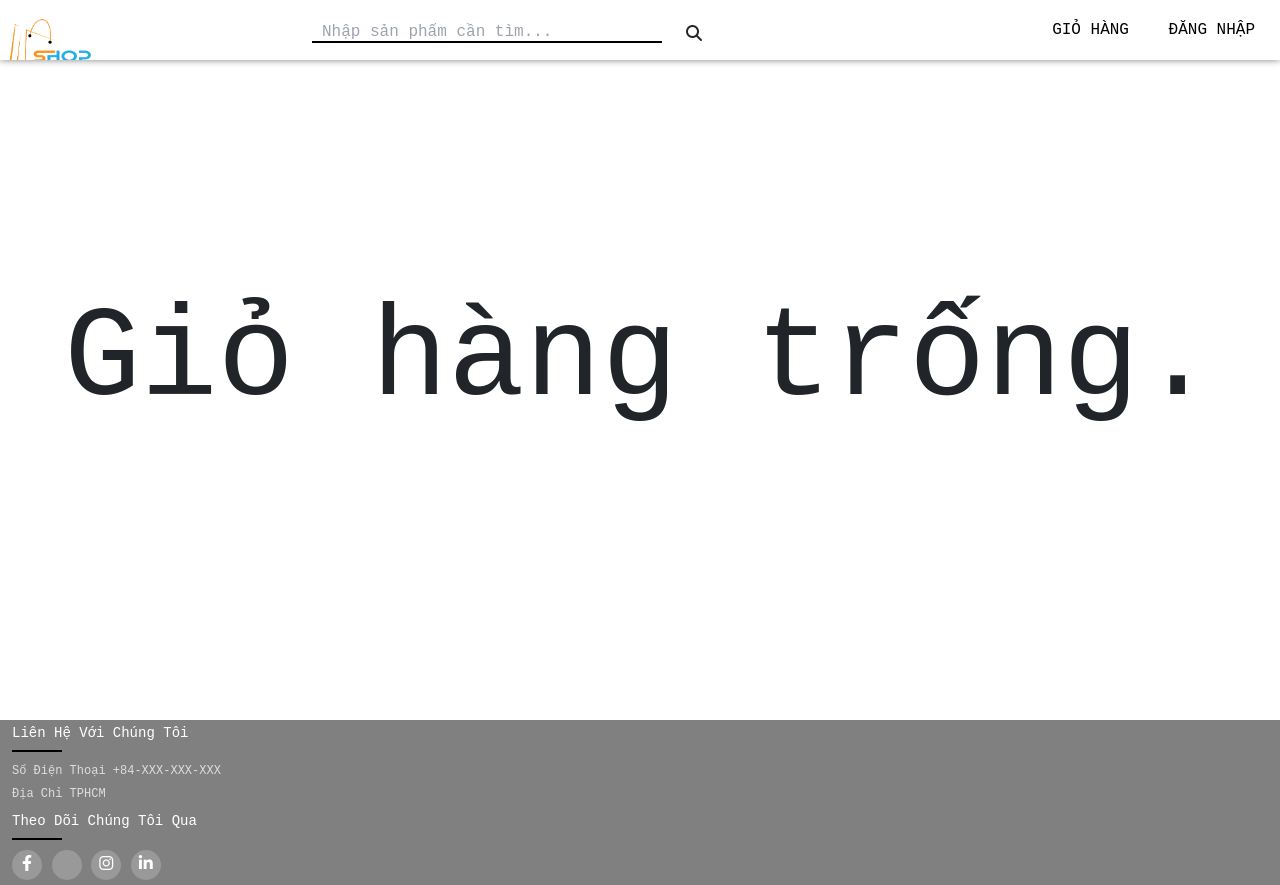
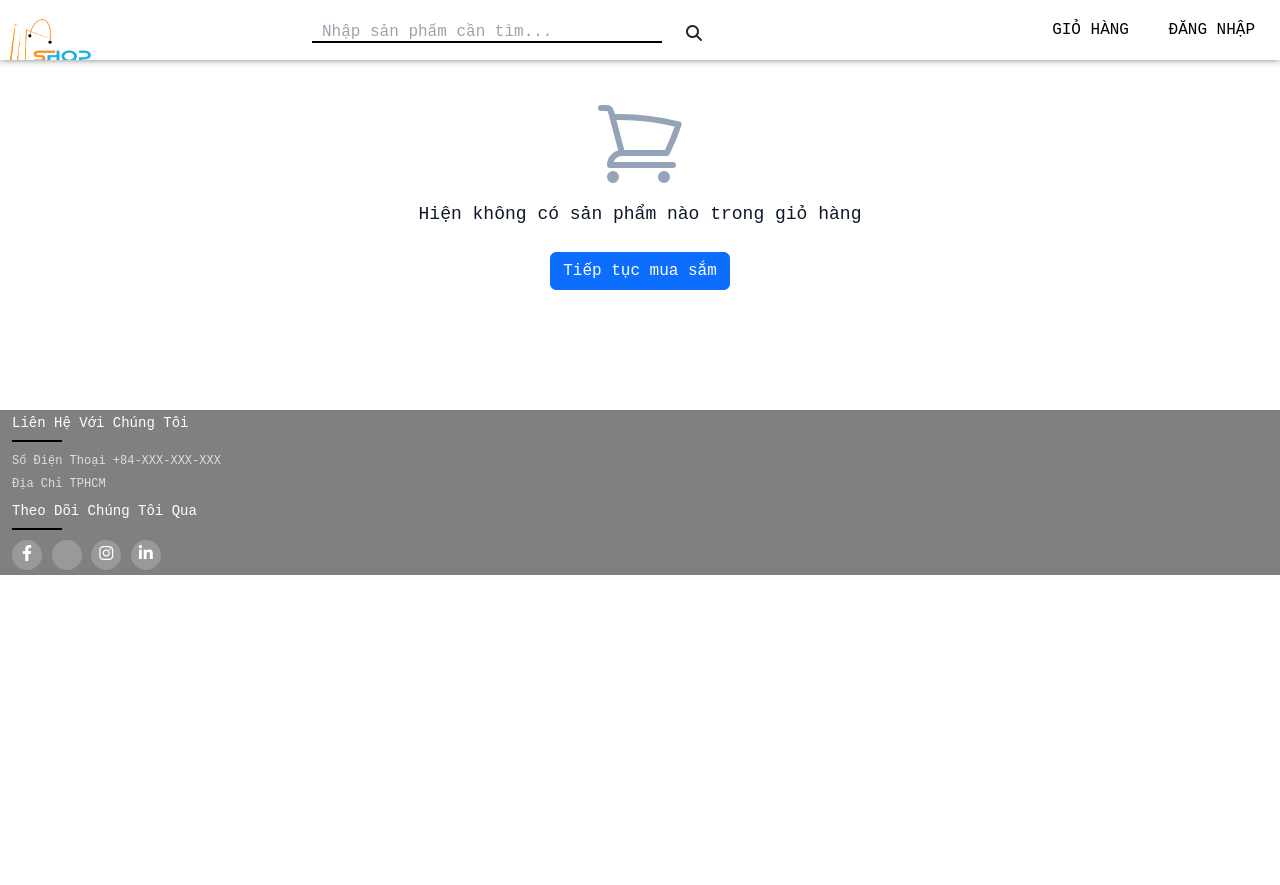
Before and after one commit to ngthachminhthanh/E-commerce-website-8Clothes, a PHP site: page /php/cart.php in a window 1280 px wide. After the commit the page ends 575 px from the top, so only its background shows below. Run offline with PHP 8.4, Linux system fonts and the light colour scheme; some libraries are stand-ins or nearby versions; some web fonts are replaced.

Commit message:
fix: Sửa lỗi kiểm tra shopping_cart trống

```diff
--- a/Resources/php/cart.php
+++ b/Resources/php/cart.php
@@ -66,9 +66,9 @@ function updateCartItemQuantity(productId, quantity) {
 }
 </script>';
 
-if (isset($_SESSION['shopping_cart'])) {
+if (isset($_SESSION['shopping_cart']) && count($_SESSION['shopping_cart']) > 0) {
 echo '
-    <div class="mx-auto max-w-2xl px-4 py-16 sm:px-6 sm:py-24 lg:px-0">
+    <main class="mx-auto max-w-2xl px-4 py-16 sm:px-6 sm:py-24 lg:px-0">
       <h1 class="text-center text-3xl font-bold tracking-tight text-slate-900 sm:text-4xl">
         Giỏ hàng
       </h1>
@@ -156,9 +156,29 @@ echo '<ul role="list" class="divide-y divide-slate-200 border-b border-t border-
     </div>
   </section>
 </div>
-</div>';
+</main>';
 } else {
-  echo '<div class="flex justify-center items-center h-[90vh]"><span class="text-9xl">Giỏ hàng trống.</span></div>';
+  echo '<main class="bg-white h-full">
+  <div class="mx-auto max-w-2xl px-4 py-16 sm:px-6 sm:py-24 lg:px-0">
+                      <div class="mb-6 mx-auto text-center">
+              <svg class="mx-auto h-24 w-24 text-slate-400" xmlns="http://www.w3.org/2000/svg" fill="none" viewBox="0 0 24 24" stroke-width="1.5" stroke="currentColor" aria-hidden="true">
+<path stroke-linecap="round" stroke-linejoin="round" d="M2.25 3h1.386c.51 0 .955.343 1.087.835l.383 1.437M7.5 14.25a3 3 0 00-3 3h15.75m-12.75-3h11.218c1.121-2.3 2.1-4.684 2.924-7.138a60.114 60.114 0 00-16.536-1.84M7.5 14.25L5.106 5.272M6 20.25a.75.75 0 11-1.5 0 .75.75 0 011.5 0zm12.75 0a.75.75 0 11-1.5 0 .75.75 0 011.5 0z"></path>
+</svg>
+              <h3 class="mt-2 text-lg font-medium text-slate-900 dark:text-slate-700">
+                  Hiện không có sản phẩm nào trong giỏ hàng
+              </h3>
+
+              <p class="mt-1 text-sm text-slate-500 dark:text-slate-400">
+              </p>
+
+              <div class="mt-6">
+                  <a href="../index.php" class="btn btn-primary">
+                      Tiếp tục mua sắm
+                  </a>
+              </div>
+          </div>
+              </div>
+</main>';
 }
 echo '';
 include_once 'footer.php';
```
